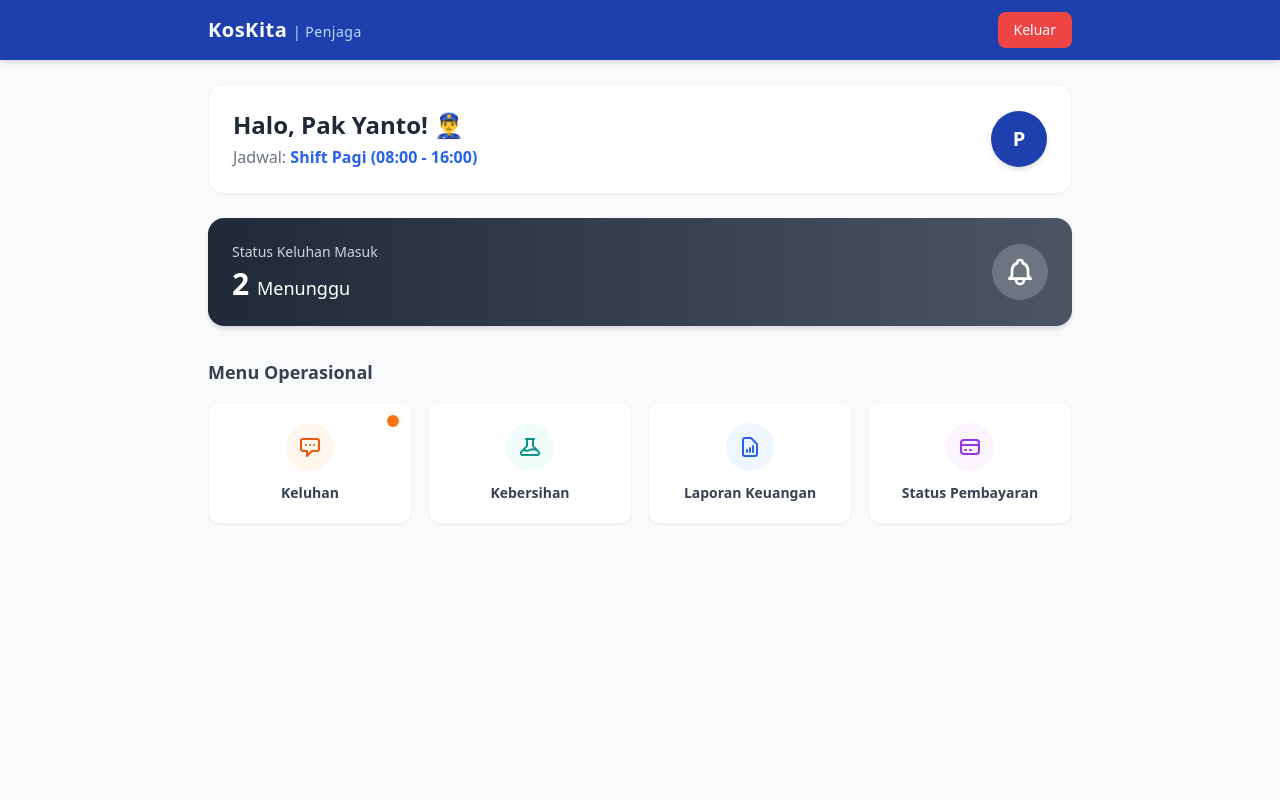
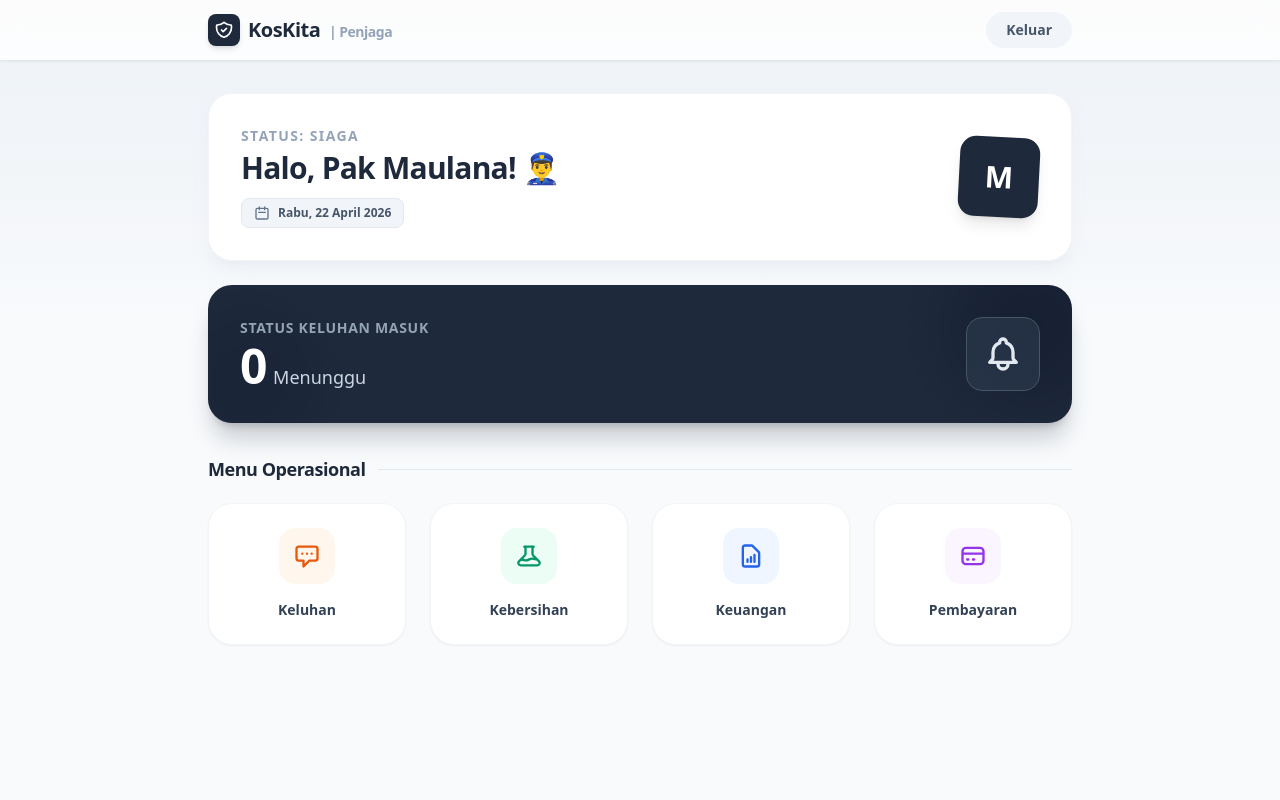
Before and after one commit to tasyakurmaulana/SISTEM-OPERASIONAL-KOSKITA, a PHP site: page /penjaga/dashboard_penjaga.php in a window 1280 px wide. Run offline with PHP 8.4, Linux system fonts and the light colour scheme; a user stored in the database is signed in; data comes from the database, SQL or seed files in the repository; some libraries are stand-ins or nearby versions.

Commit message:
Update dashboard_penjaga.php

```diff
--- a/penjaga/dashboard_penjaga.php
+++ b/penjaga/dashboard_penjaga.php
@@ -1,5 +1,6 @@
 <?php
 session_start();
+require '../koneksi.php';
 
 
 if (!isset($_SESSION['id_user']) || $_SESSION['role'] !== 'penjaga') {
@@ -7,11 +8,21 @@ if (!isset($_SESSION['id_user']) || $_SESSION['role'] !== 'penjaga') {
     exit;
 }
 
-// --- SIMULASI DATA PENJAGA ---
-// Nanti diganti dengan query database ke tabel staf/penjaga
-$nama_penjaga = "Pak Yanto";
-$status_shift = "Shift Pagi (08:00 - 16:00)";
-$keluhan_aktif = 2; // Simulasi ada 2 keluhan yang belum ditangani
+$id_user = $_SESSION['id_user'];
+
+
+$query_user = $conn->query("SELECT username FROM users WHERE id_user = '$id_user'");
+$username_penjaga = ($query_user && $query_user->num_rows > 0) ? $query_user->fetch_assoc()['username'] : 'Penjaga';
+$nama_penjaga = ucfirst($username_penjaga);
+
+
+$hari = ['Minggu', 'Senin', 'Selasa', 'Rabu', 'Kamis', 'Jumat', 'Sabtu'];
+$bulan = ['', 'Januari', 'Februari', 'Maret', 'April', 'Mei', 'Juni', 'Juli', 'Agustus', 'September', 'Oktober', 'November', 'Desember'];
+$tanggal_sekarang = $hari[date('w')] . ', ' . date('j') . ' ' . $bulan[date('n')] . ' ' . date('Y');
+
+
+$query_keluhan = $conn->query("SELECT COUNT(id_keluhan) as total FROM keluhan WHERE status = 'Menunggu'");
+$keluhan_aktif = ($query_keluhan) ? $query_keluhan->fetch_assoc()['total'] : 0;
 ?>
 
 <!DOCTYPE html>
@@ -21,75 +32,119 @@ $keluhan_aktif = 2; // Simulasi ada 2 keluhan yang belum ditangani
     <meta name="viewport" content="width=device-width, initial-scale=1.0">
     <title>Dashboard Penjaga - KosKita</title>
     <script src="https://cdn.tailwindcss.com"></script>
+    <style>
+        @keyframes slideDown {
+            from { opacity: 0; transform: translateY(-20px); }
+            to { opacity: 1; transform: translateY(0); }
+        }
+        @keyframes fadeIn {
+            from { opacity: 0; }
+            to { opacity: 1; }
+        }
+        .animate-slide-down { animation: slideDown 0.6s ease-out forwards; }
+        .animate-fade-in { animation: fadeIn 0.8s ease-out forwards; }
+        .delay-100 { animation-delay: 100ms; }
+        .delay-200 { animation-delay: 200ms; }
+    </style>
 </head>
-<body class="bg-gray-50 font-sans antialiased">
+<body class="bg-slate-50 font-sans antialiased text-slate-800 min-h-screen relative">
 
-    <nav class="bg-blue-800 text-white shadow-md">
+    <div class="fixed top-0 left-0 w-full h-80 bg-gradient-to-b from-slate-200/50 to-transparent -z-10 pointer-events-none"></div>
+
+    <nav class="bg-white/80 backdrop-blur-md border-b border-slate-200 shadow-sm sticky top-0 z-50">
         <div class="max-w-4xl mx-auto px-4 py-3 flex justify-between items-center">
-            <div class="font-bold text-xl tracking-wide">KosKita <span class="text-sm font-normal text-blue-200">| Penjaga</span></div>
-            <a href="../logout.php" class="text-sm bg-red-500 hover:bg-red-600 px-4 py-2 rounded-lg transition">Keluar</a>
+            <div class="flex items-center gap-2">
+                <div class="w-8 h-8 bg-slate-800 rounded-lg flex items-center justify-center shadow-md">
+                    <svg class="w-5 h-5 text-white" fill="none" stroke="currentColor" viewBox="0 0 24 24"><path stroke-linecap="round" stroke-linejoin="round" stroke-width="2" d="M9 12l2 2 4-4m5.618-4.016A11.955 11.955 0 0112 2.944a11.955 11.955 0 01-8.618 3.04A12.02 12.02 0 003 9c0 5.591 3.824 10.29 9 11.622 5.176-1.332 9-6.03 9-11.622 0-1.042-.133-2.052-.382-3.016z"></path></svg>
+                </div>
+                <div class="font-black text-xl tracking-tight text-slate-800">KosKita <span class="text-sm font-semibold text-slate-400 ml-1">| Penjaga</span></div>
+            </div>
+            <a href="../logout.php" class="text-sm bg-slate-100 text-slate-600 hover:bg-rose-500 hover:text-white px-5 py-2 rounded-full transition-all duration-300 font-bold">Keluar</a>
         </div>
     </nav>
 
-    <div class="max-w-4xl mx-auto px-4 py-6">
+    <div class="max-w-4xl mx-auto px-4 py-8 animate-slide-down">
 
-        <div class="bg-white rounded-2xl shadow-sm p-6 mb-6 flex items-center justify-between border border-gray-100">
+        <div class="bg-white rounded-3xl shadow-lg shadow-slate-200/50 p-6 sm:p-8 mb-6 flex items-center justify-between border border-slate-100">
             <div>
-                <h1 class="text-2xl font-bold text-gray-800">Halo, <?php echo $nama_penjaga; ?>! 👮‍♂️</h1>
-                <p class="text-gray-500 mt-1">Jadwal: <span class="font-semibold text-blue-600"><?php echo $status_shift; ?></span></p>
+                <p class="text-slate-400 text-sm font-bold uppercase tracking-widest mb-1">Status: Siaga</p>
+                <h1 class="text-2xl sm:text-3xl font-black text-slate-800 tracking-tight">Halo, Pak <?php echo htmlspecialchars($nama_penjaga); ?>! 👮‍♂️</h1>
+                <div class="mt-3 inline-flex items-center bg-slate-100 px-3 py-1.5 rounded-lg border border-slate-200">
+                    <svg class="w-4 h-4 text-slate-500 mr-2" fill="none" stroke="currentColor" viewBox="0 0 24 24"><path stroke-linecap="round" stroke-linejoin="round" stroke-width="2" d="M8 7V3m8 4V3m-9 8h10M5 21h14a2 2 0 002-2V7a2 2 0 00-2-2H5a2 2 0 00-2 2v12a2 2 0 002 2z"></path></svg>
+                    <span class="text-xs font-bold text-slate-600"><?php echo $tanggal_sekarang; ?></span>
+                </div>
             </div>
-            <div class="w-14 h-14 bg-blue-800 text-white rounded-full flex items-center justify-center text-xl font-bold shadow-md">
-                <?php echo substr($nama_penjaga, 0, 1); ?>
+            <div class="w-16 h-16 sm:w-20 sm:h-20 bg-slate-800 text-white rounded-2xl flex items-center justify-center text-2xl sm:text-3xl font-black shadow-lg transform rotate-3 hover:rotate-0 transition duration-300">
+                <?php echo strtoupper(substr($nama_penjaga, 0, 1)); ?>
             </div>
         </div>
 
-        <div class="bg-gradient-to-r from-gray-800 to-gray-600 rounded-2xl shadow-md p-6 mb-8 text-white flex items-center justify-between">
-            <div>
-                <h2 class="text-sm font-medium text-gray-300 mb-1">Status Keluhan Masuk</h2>
-                <div class="text-3xl font-bold"><?php echo $keluhan_aktif; ?> <span class="text-lg font-normal">Menunggu</span></div>
-            </div>
-            <div class="bg-white/20 p-3 rounded-full">
-                <svg class="w-8 h-8 text-white" fill="none" stroke="currentColor" viewBox="0 0 24 24"><path stroke-linecap="round" stroke-linejoin="round" stroke-width="2" d="M15 17h5l-1.405-1.405A2.032 2.032 0 0118 14.158V11a6.002 6.002 0 00-4-5.659V5a2 2 0 10-4 0v.341C7.67 6.165 6 8.388 6 11v3.159c0 .538-.214 1.055-.595 1.436L4 17h5m6 0v1a3 3 0 11-6 0v-1m6 0H9"></path></svg>
+        <div class="bg-slate-800 rounded-3xl shadow-xl shadow-slate-900/20 p-6 sm:p-8 mb-8 text-white relative overflow-hidden animate-fade-in delay-100">
+            <div class="absolute -right-10 -top-10 w-40 h-40 bg-slate-700 rounded-full mix-blend-overlay opacity-50 blur-2xl"></div>
+            <div class="absolute -left-10 -bottom-10 w-40 h-40 bg-slate-600 rounded-full mix-blend-overlay opacity-30 blur-xl"></div>
+
+            <div class="relative z-10 flex items-center justify-between">
+                <div>
+                    <h2 class="text-sm font-semibold text-slate-400 tracking-wider uppercase mb-1">Status Keluhan Masuk</h2>
+                    <div class="flex items-baseline gap-2">
+                        <div class="text-5xl font-black tracking-tighter text-white"><?php echo $keluhan_aktif; ?></div>
+                        <span class="text-lg font-medium text-slate-300">Menunggu</span>
+                    </div>
+                </div>
+
+                <div class="relative">
+                    <div class="bg-slate-700/50 backdrop-blur-sm p-4 rounded-2xl border border-slate-600">
+                        <svg class="w-10 h-10 text-slate-200 <?php echo ($keluhan_aktif > 0) ? 'animate-bounce text-orange-400' : ''; ?>" fill="none" stroke="currentColor" viewBox="0 0 24 24"><path stroke-linecap="round" stroke-linejoin="round" stroke-width="2" d="M15 17h5l-1.405-1.405A2.032 2.032 0 0118 14.158V11a6.002 6.002 0 00-4-5.659V5a2 2 0 10-4 0v.341C7.67 6.165 6 8.388 6 11v3.159c0 .538-.214 1.055-.595 1.436L4 17h5m6 0v1a3 3 0 11-6 0v-1m6 0H9"></path></svg>
+                    </div>
+                    <?php if($keluhan_aktif > 0): ?>
+                        <span class="absolute -top-2 -right-2 flex h-5 w-5">
+                            <span class="animate-ping absolute inline-flex h-full w-full rounded-full bg-rose-400 opacity-75"></span>
+                            <span class="relative inline-flex rounded-full h-5 w-5 bg-rose-500 border-2 border-slate-800"></span>
+                        </span>
+                    <?php endif; ?>
+                </div>
             </div>
         </div>
 
-        <h3 class="text-lg font-bold text-gray-700 mb-4">Menu Operasional</h3>
+        <h3 class="text-lg font-black text-slate-800 mb-5 tracking-tight flex items-center">
+            Menu Operasional
+            <span class="ml-3 h-px bg-slate-200 flex-1"></span>
+        </h3>
 
-        <div class="grid grid-cols-2 md:grid-cols-4 gap-4">
+        <div class="grid grid-cols-2 md:grid-cols-4 gap-4 sm:gap-6 animate-fade-in delay-200">
 
-            <a href="keluhan.php" class="bg-white rounded-xl shadow-sm border border-gray-100 p-5 flex flex-col items-center justify-center hover:shadow-md hover:border-orange-300 transition group relative">
+            <a href="keluhan.php" class="bg-white rounded-3xl shadow-sm border border-slate-100 p-6 flex flex-col items-center justify-center hover:shadow-xl hover:shadow-orange-100 hover:-translate-y-1 transition-all duration-300 group relative overflow-hidden">
                 <?php if($keluhan_aktif > 0): ?>
-                <span class="absolute top-3 right-3 flex h-3 w-3">
-                  <span class="animate-ping absolute inline-flex h-full w-full rounded-full bg-orange-400 opacity-75"></span>
-                  <span class="relative inline-flex rounded-full h-3 w-3 bg-orange-500"></span>
-                </span>
+                    <div class="absolute top-0 right-0 w-16 h-16 bg-orange-500 transform rotate-45 translate-x-8 -translate-y-8 flex items-end justify-center pb-1">
+                        <span class="text-[10px] font-bold text-white transform -rotate-45">NEW</span>
+                    </div>
                 <?php endif; ?>
 
-                <div class="w-12 h-12 bg-orange-50 text-orange-600 rounded-full flex items-center justify-center mb-3 group-hover:bg-orange-600 group-hover:text-white transition">
-                    <svg class="w-6 h-6" fill="none" stroke="currentColor" viewBox="0 0 24 24"><path stroke-linecap="round" stroke-linejoin="round" stroke-width="2" d="M8 10h.01M12 10h.01M16 10h.01M9 16H5a2 2 0 01-2-2V6a2 2 0 012-2h14a2 2 0 012 2v8a2 2 0 01-2 2h-5l-5 5v-5z"></path></svg>
+                <div class="w-14 h-14 bg-orange-50 text-orange-600 rounded-2xl flex items-center justify-center mb-4 group-hover:bg-orange-500 group-hover:text-white transition-colors duration-300 transform group-hover:scale-110">
+                    <svg class="w-7 h-7" fill="none" stroke="currentColor" viewBox="0 0 24 24"><path stroke-linecap="round" stroke-linejoin="round" stroke-width="2" d="M8 10h.01M12 10h.01M16 10h.01M9 16H5a2 2 0 01-2-2V6a2 2 0 012-2h14a2 2 0 012 2v8a2 2 0 01-2 2h-5l-5 5v-5z"></path></svg>
                 </div>
-                <span class="text-sm font-semibold text-gray-700 text-center">Keluhan</span>
+                <span class="text-sm font-bold text-slate-700 text-center group-hover:text-orange-600 transition-colors">Keluhan</span>
             </a>
 
-            <a href="kebersihan.php" class="bg-white rounded-xl shadow-sm border border-gray-100 p-5 flex flex-col items-center justify-center hover:shadow-md hover:border-teal-300 transition group">
-                <div class="w-12 h-12 bg-teal-50 text-teal-600 rounded-full flex items-center justify-center mb-3 group-hover:bg-teal-600 group-hover:text-white transition">
-                    <svg class="w-6 h-6" fill="none" stroke="currentColor" viewBox="0 0 24 24"><path stroke-linecap="round" stroke-linejoin="round" stroke-width="2" d="M19.428 15.428a2 2 0 00-1.022-.547l-2.387-.477a6 6 0 00-3.86.517l-.318.158a6 6 0 01-3.86.517L6.05 15.21a2 2 0 00-1.806.547M8 4h8l-1 1v5.172a2 2 0 00.586 1.414l5 5c1.26 1.26.367 3.414-1.415 3.414H4.828c-1.782 0-2.674-2.154-1.414-3.414l5-5A2 2 0 009 10.172V5L8 4z"></path></svg>
+            <a href="kebersihan.php" class="bg-white rounded-3xl shadow-sm border border-slate-100 p-6 flex flex-col items-center justify-center hover:shadow-xl hover:shadow-emerald-100 hover:-translate-y-1 transition-all duration-300 group">
+                <div class="w-14 h-14 bg-emerald-50 text-emerald-600 rounded-2xl flex items-center justify-center mb-4 group-hover:bg-emerald-500 group-hover:text-white transition-colors duration-300 transform group-hover:rotate-12">
+                    <svg class="w-7 h-7" fill="none" stroke="currentColor" viewBox="0 0 24 24"><path stroke-linecap="round" stroke-linejoin="round" stroke-width="2" d="M19.428 15.428a2 2 0 00-1.022-.547l-2.387-.477a6 6 0 00-3.86.517l-.318.158a6 6 0 01-3.86.517L6.05 15.21a2 2 0 00-1.806.547M8 4h8l-1 1v5.172a2 2 0 00.586 1.414l5 5c1.26 1.26.367 3.414-1.415 3.414H4.828c-1.782 0-2.674-2.154-1.414-3.414l5-5A2 2 0 009 10.172V5L8 4z"></path></svg>
                 </div>
-                <span class="text-sm font-semibold text-gray-700 text-center">Kebersihan</span>
+                <span class="text-sm font-bold text-slate-700 text-center group-hover:text-emerald-600 transition-colors">Kebersihan</span>
             </a>
 
-            <a href="laporan_keuangan.php" class="bg-white rounded-xl shadow-sm border border-gray-100 p-5 flex flex-col items-center justify-center hover:shadow-md hover:border-blue-300 transition group">
-                <div class="w-12 h-12 bg-blue-50 text-blue-600 rounded-full flex items-center justify-center mb-3 group-hover:bg-blue-600 group-hover:text-white transition">
-                    <svg class="w-6 h-6" fill="none" stroke="currentColor" viewBox="0 0 24 24"><path stroke-linecap="round" stroke-linejoin="round" stroke-width="2" d="M9 17v-2m3 2v-4m3 4v-6m2 10H7a2 2 0 01-2-2V5a2 2 0 012-2h5.586a1 1 0 01.707.293l5.414 5.414a1 1 0 01.293.707V19a2 2 0 01-2 2z"></path></svg>
+            <a href="laporan_keuangan.php" class="bg-white rounded-3xl shadow-sm border border-slate-100 p-6 flex flex-col items-center justify-center hover:shadow-xl hover:shadow-blue-100 hover:-translate-y-1 transition-all duration-300 group">
+                <div class="w-14 h-14 bg-blue-50 text-blue-600 rounded-2xl flex items-center justify-center mb-4 group-hover:bg-blue-600 group-hover:text-white transition-colors duration-300 transform group-hover:-rotate-12">
+                    <svg class="w-7 h-7" fill="none" stroke="currentColor" viewBox="0 0 24 24"><path stroke-linecap="round" stroke-linejoin="round" stroke-width="2" d="M9 17v-2m3 2v-4m3 4v-6m2 10H7a2 2 0 01-2-2V5a2 2 0 012-2h5.586a1 1 0 01.707.293l5.414 5.414a1 1 0 01.293.707V19a2 2 0 01-2 2z"></path></svg>
                 </div>
-                <span class="text-sm font-semibold text-gray-700 text-center">Laporan Keuangan</span>
+                <span class="text-sm font-bold text-slate-700 text-center group-hover:text-blue-600 transition-colors">Keuangan</span>
             </a>
 
-            <a href="status_pembayaran.php" class="bg-white rounded-xl shadow-sm border border-gray-100 p-5 flex flex-col items-center justify-center hover:shadow-md hover:border-purple-300 transition group">
-                <div class="w-12 h-12 bg-purple-50 text-purple-600 rounded-full flex items-center justify-center mb-3 group-hover:bg-purple-600 group-hover:text-white transition">
-                    <svg class="w-6 h-6" fill="none" stroke="currentColor" viewBox="0 0 24 24"><path stroke-linecap="round" stroke-linejoin="round" stroke-width="2" d="M3 10h18M7 15h1m4 0h1m-7 4h12a3 3 0 003-3V8a3 3 0 00-3-3H6a3 3 0 00-3 3v8a3 3 0 003 3z"></path></svg>
+            <a href="status_pembayaran.php" class="bg-white rounded-3xl shadow-sm border border-slate-100 p-6 flex flex-col items-center justify-center hover:shadow-xl hover:shadow-purple-100 hover:-translate-y-1 transition-all duration-300 group">
+                <div class="w-14 h-14 bg-purple-50 text-purple-600 rounded-2xl flex items-center justify-center mb-4 group-hover:bg-purple-500 group-hover:text-white transition-colors duration-300 transform group-hover:scale-110">
+                    <svg class="w-7 h-7" fill="none" stroke="currentColor" viewBox="0 0 24 24"><path stroke-linecap="round" stroke-linejoin="round" stroke-width="2" d="M3 10h18M7 15h1m4 0h1m-7 4h12a3 3 0 003-3V8a3 3 0 00-3-3H6a3 3 0 00-3 3v8a3 3 0 003 3z"></path></svg>
                 </div>
-                <span class="text-sm font-semibold text-gray-700 text-center">Status Pembayaran</span>
+                <span class="text-sm font-bold text-slate-700 text-center group-hover:text-purple-600 transition-colors">Pembayaran</span>
             </a>
 
         </div>
```
